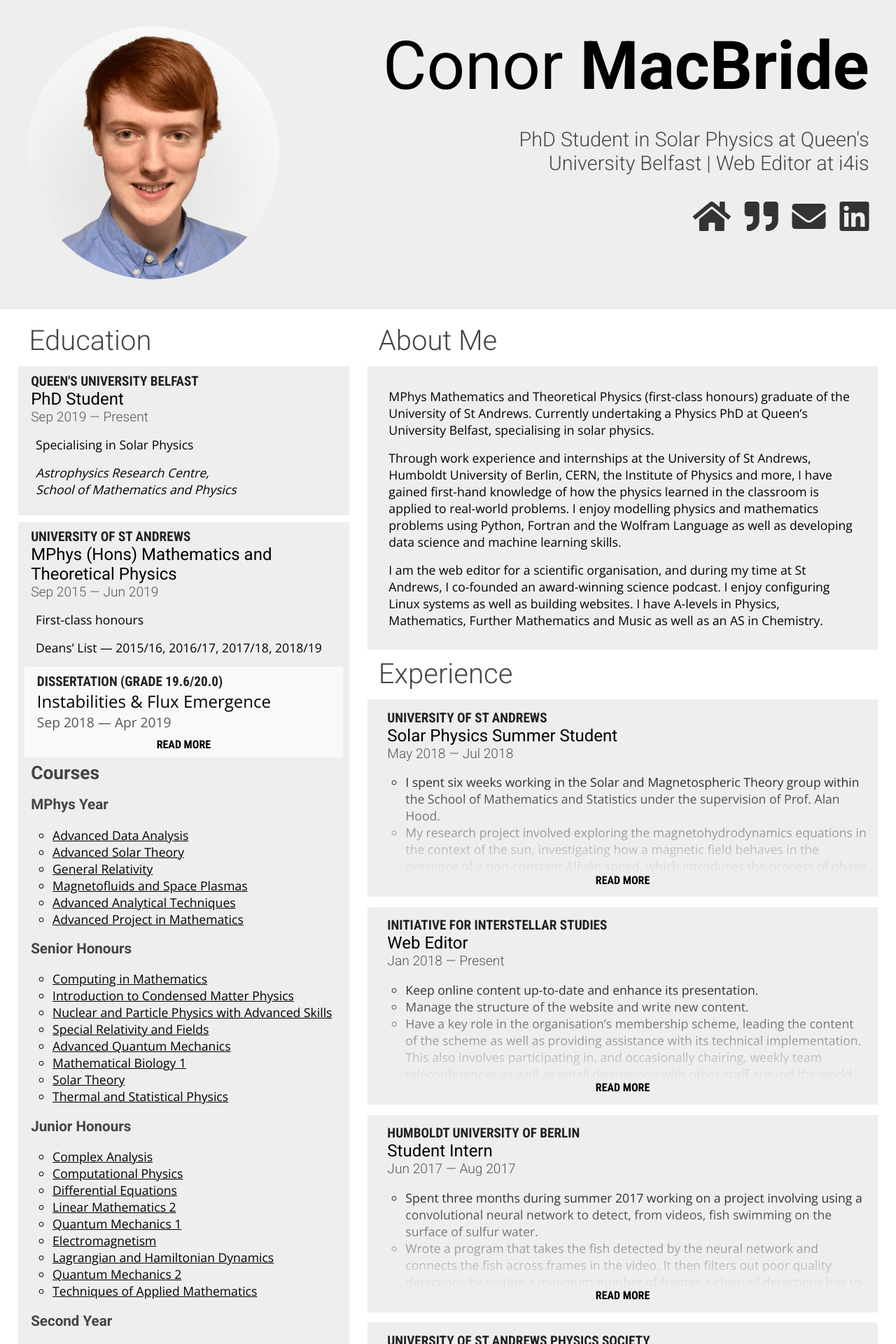
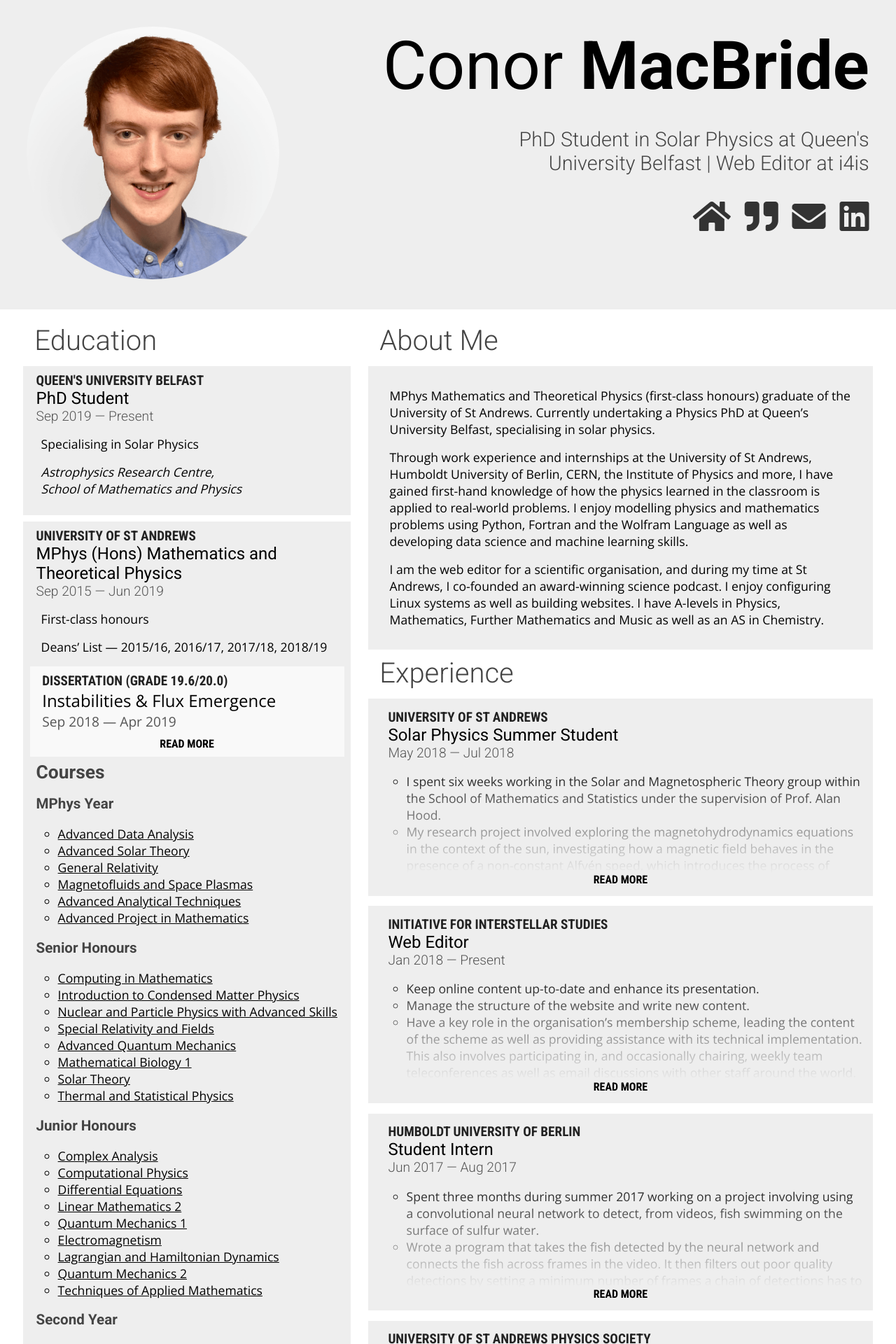
Before and after one commit to ConorMacBride/ConorMacBride.github.io, a Jekyll site: the page built from index.html, in a window 1280 px wide. Shown: the top 1920 px of the page at 70% size. Built offline with Jekyll 4.4.1, drawn with Linux system fonts in a browser that asks for light colours; nearby versions of some CDN libraries.

Commit message:
Set max-width containers
Signed-off-by: Conor MacBride <conor@macbride.me>

```diff
--- a/_layouts/default.html
+++ b/_layouts/default.html
@@ -11,6 +11,7 @@
 </head>
 <body>
   <header>
+    <div class"header-container">
     <div class="picture"><img src="{{ site.baseurl }}/img/{{ site.profile_picture }}" alt="Conor MacBride" /></div>
     <div class="profile">
       <div class="name">
@@ -25,13 +26,18 @@
         <a href="https://www.linkedin.com/in/{{ site.linkedin_username }}"><i class="fab fa-linkedin"></i></a>
       </div>
     </div>
+    </div>
   </header>
+  <div class="main-container">
     {{ content }}
+  </div>
   <footer>
+    <div class="footer-container">
     <div class="links">
       <a href="mailto:{{ site.email }}"><i class="fas fa-envelope"></i></a>
       <a href="https://www.linkedin.com/in/{{ site.linkedin_username }}"><i class="fab fa-linkedin"></i></a>
     </div><br>
     <div class="credit">Conor <strong>MacBride</strong> &copy; 2018&ndash;{{ "now" | date: "%Y" }}</div>
+    </div>
   </footer>
 </html>
--- a/css/styles.css
+++ b/css/styles.css
@@ -28,6 +28,15 @@
 }
 td {
     padding-right: 1em;
+}
+
+div.header-container, div.footer-container {
+    max-width: 1200px;
+    margin: 0 auto;
+}
+div.main-container {
+    max-width: 1264px;
+    margin: 0 auto;
 }
 
 body > header {
```
